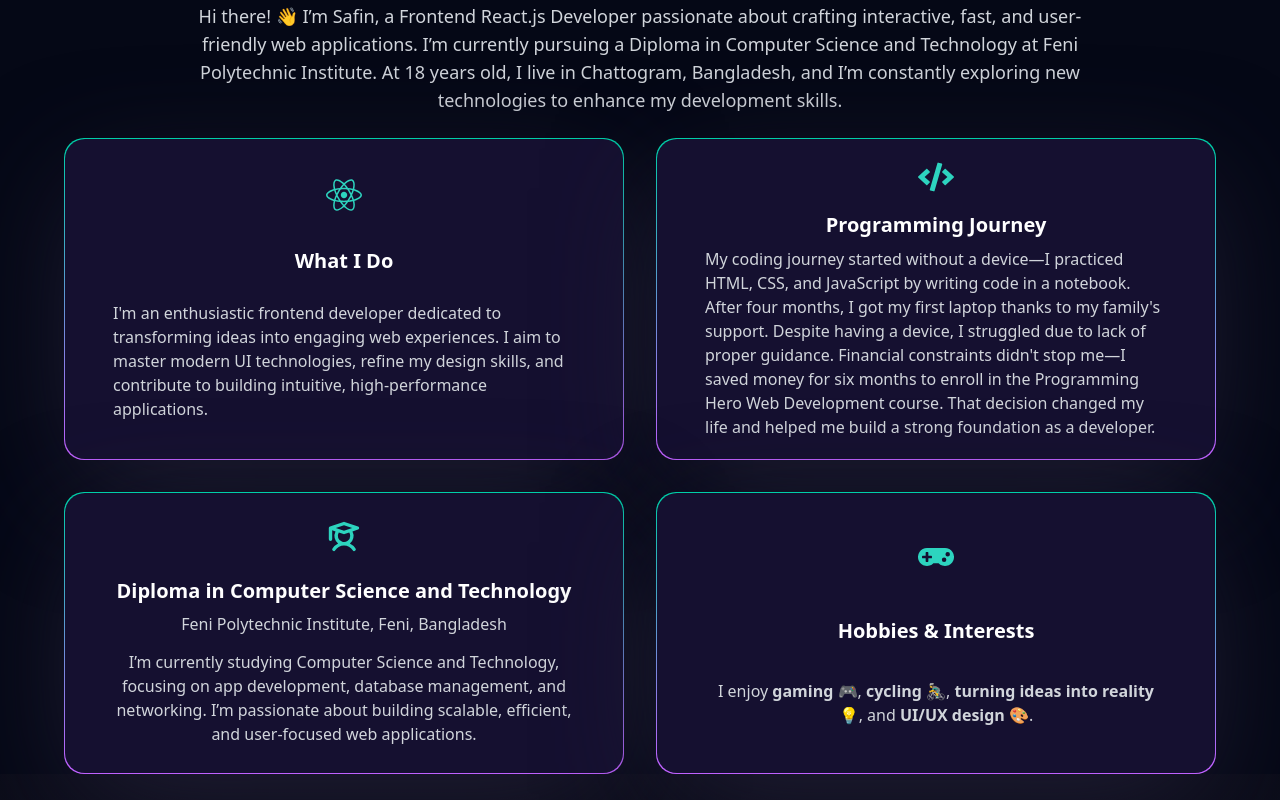
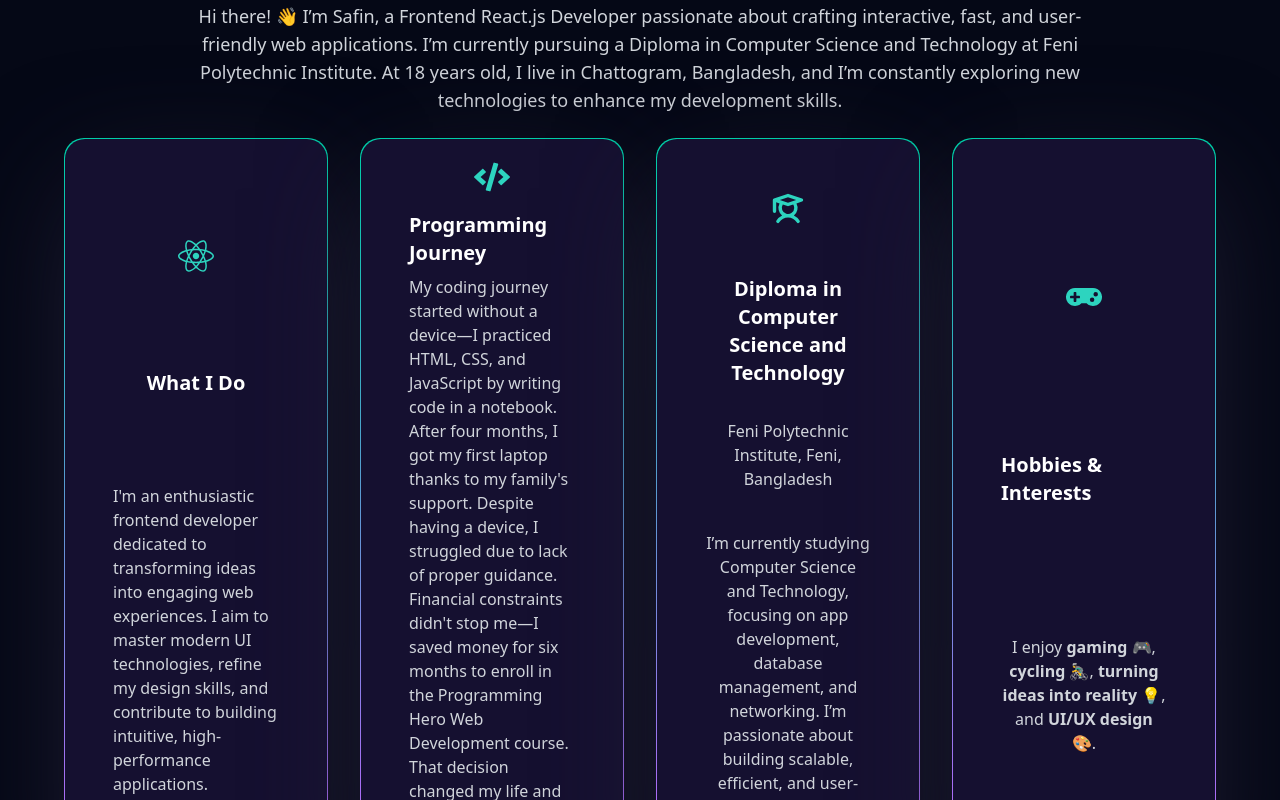
Before and after one commit to safin33221/Safayet-Hossan-Safin_portfolio, a React (Vite) app: page / in a window 1280 px wide. Shown: the part 880-1680 px from the top of the page. Built offline with nearby package versions, Linux system fonts and the light colour scheme.

Commit message:
Update AboutMe component layout for improved responsiveness and visual consistency

```diff
--- a/src/Components/AboutMe.jsx
+++ b/src/Components/AboutMe.jsx
@@ -21,7 +21,7 @@ const AboutMe = () => {
                     </motion.div>
                 </div>
 
-                <div className="mx-auto grid grid-cols-1 md:grid-cols-2 gap-8 h-full">
+                <div className="mx-auto grid grid-cols-1 md:grid-cols-2 lg:grid-cols-4 gap-8 h-full">
                     {/* What I Do */}
                     <motion.div
                         className="w-full p-[1px] green-pink-gradient rounded-[20px]  shadow-card transition-all duration-300 ease-in-out"
@@ -38,7 +38,7 @@ const AboutMe = () => {
 
                     {/* Programming Journey */}
                     <motion.div
-                        className="w-full p-[1px] green-pink-gradient rounded-[20px] shadow-card transition-all duration-300 ease-in-out"
+                        className="w-full p-[1px] green-pink-gradient rounded-[20px]  shadow-card transition-all duration-300 ease-in-out"
                         whileHover={{ scale: 1.01 }}
                     >
                         <div className="bg-tertiary rounded-[20px] py-5 px-12 min-h-[280px] flex justify-evenly items-center flex-col">
@@ -52,11 +52,11 @@ const AboutMe = () => {
 
                     {/* Education */}
                     <motion.div
-                        className="w-full p-[1px] green-pink-gradient rounded-[20px] shadow-card transition-all duration-300 ease-in-out"
+                        className="w-full p-[1px] green-pink-gradient rounded-[20px]  shadow-card transition-all duration-300 ease-in-out"
                         whileHover={{ scale: 1.01 }}
                     >
-                        <div className="bg-tertiary rounded-[20px] py-5 px-12 min-h-[280px] flex justify-evenly items-center flex-col">
-                            <PiStudentBold className="text-4xl text-teal-400 mb-4" />
+                        <div className="bg-tertiary h-full rounded-[20px] py-5 px-12 min-h-[280px] flex justify-evenly items-center flex-col">
+                            <PiStudentBold className="text-4xl text-teal-400 mb-4 flex flex-col justify-between " />
                             <h3 className="text-xl font-semibold text-center">Diploma in Computer Science and Technology</h3>
                             <p className="text-gray-300 mb-2 text-center">
                                 Feni Polytechnic Institute, Feni, Bangladesh
@@ -69,7 +69,7 @@ const AboutMe = () => {
 
                     {/* Hobbies */}
                     <motion.div
-                        className="w-full p-[1px] green-pink-gradient rounded-[20px] shadow-card transition-all duration-300 ease-in-out"
+                      className="w-full p-[1px] green-pink-gradient rounded-[20px]  shadow-card transition-all duration-300 ease-in-out"
                         whileHover={{ scale: 1.01 }}
                     >
                         <div className="bg-tertiary h-full  rounded-[20px] py-5 px-12 min-h-[280px] flex justify-evenly items-center flex-col">
```
Also changed, not shown: 1 other file (tests, documents, lock files or other folders).
